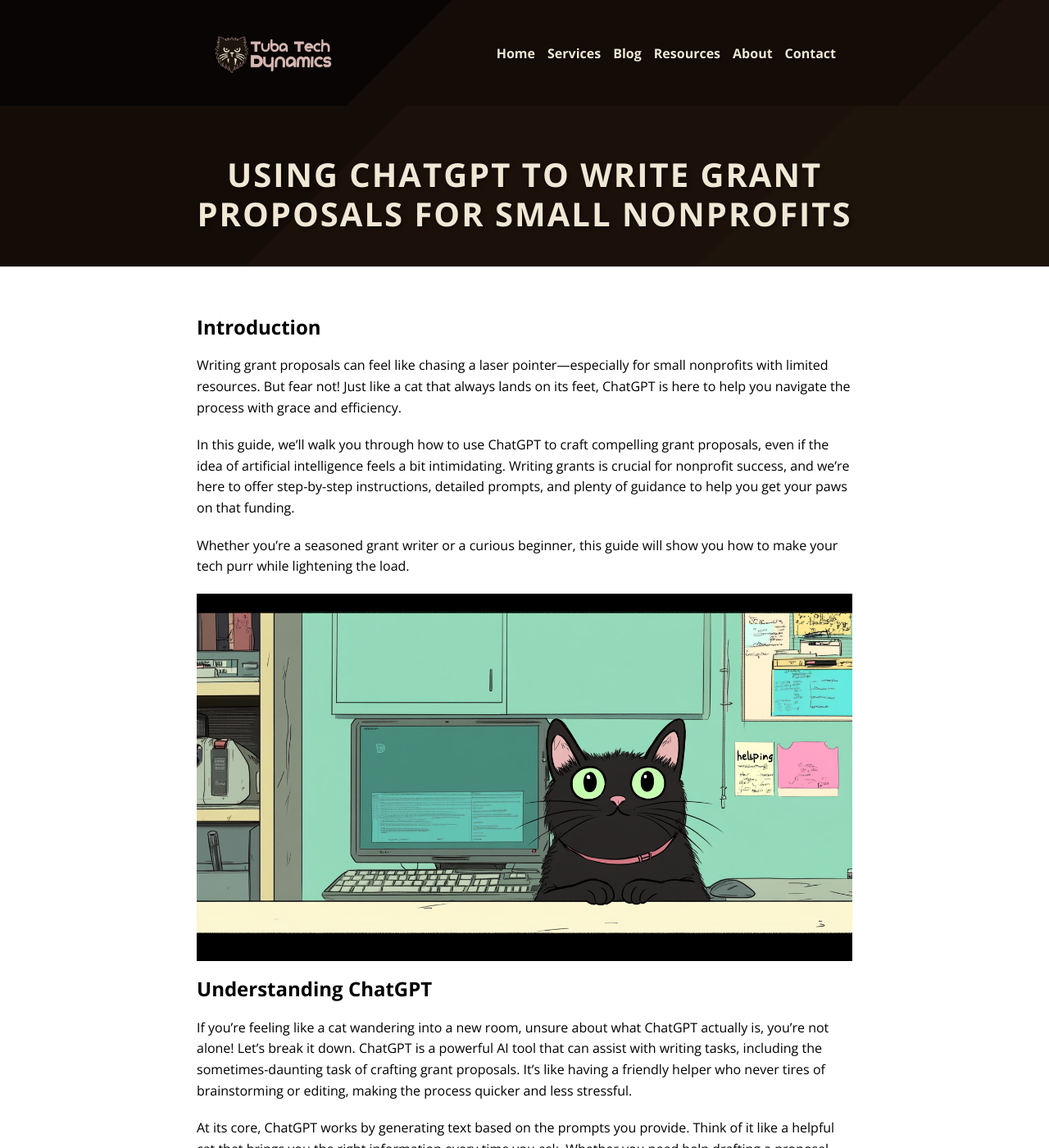
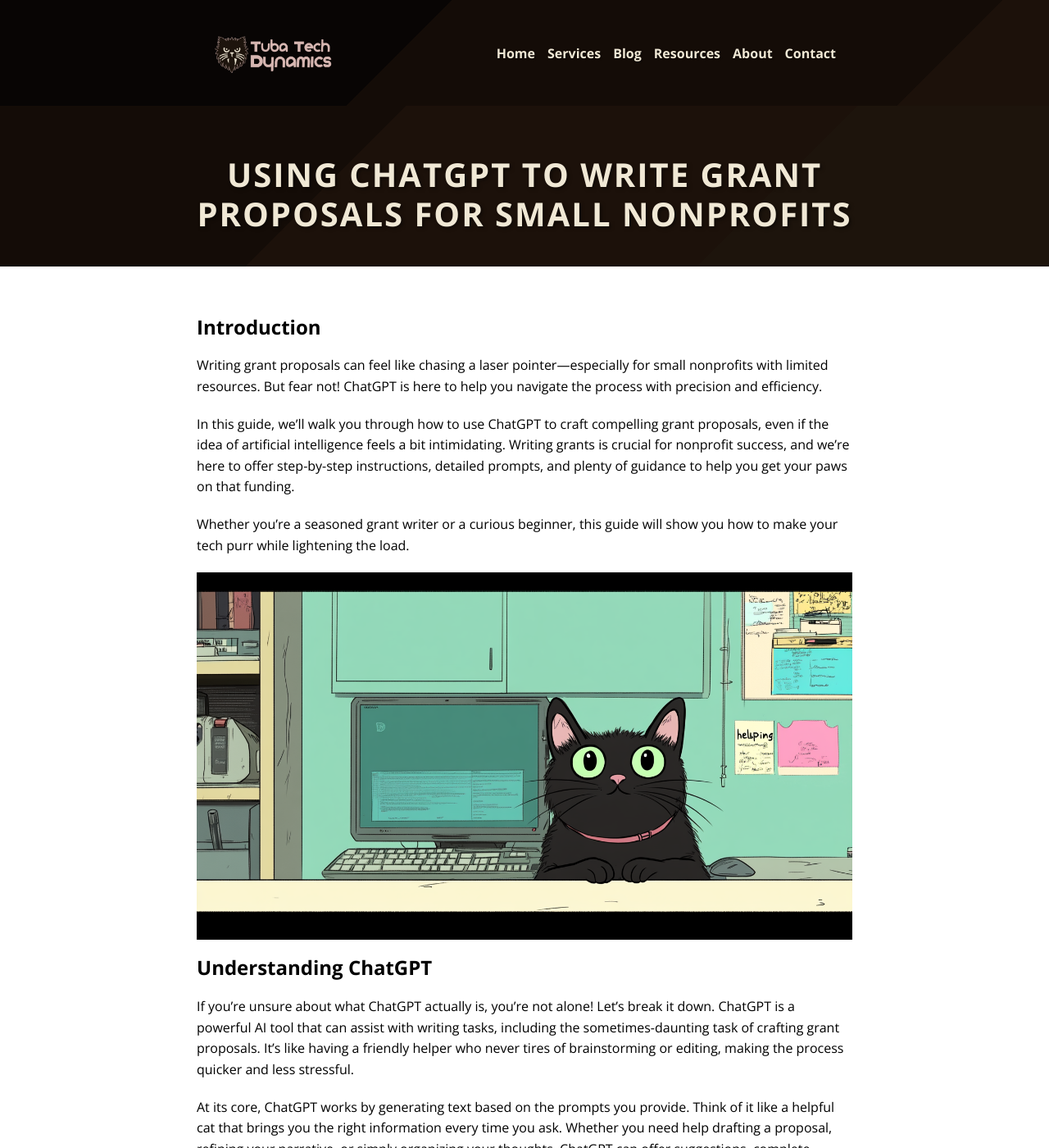
Before and after one commit to tubatechdynamics/offerings, a Jekyll site: the page built from resources/ai-grant-writing.md, in a window 1280 px wide and 1400 px high. Shown: the whole window at 82% size. Built offline with Jekyll 4.4.1, drawn with Linux system fonts in a browser that asks for light colours; some of the changed text lies outside the part shown.

Commit message:
remove bad cat jokes

```diff
--- a/resources/ai-grant-writing.md
+++ b/resources/ai-grant-writing.md
@@ -11,7 +11,7 @@
 
 ## Introduction
 
-Writing grant proposals can feel like chasing a laser pointer—especially for small nonprofits with limited resources. But fear not! Just like a cat that always lands on its feet, ChatGPT is here to help you navigate the process with grace and efficiency.
+Writing grant proposals can feel like chasing a laser pointer—especially for small nonprofits with limited resources. But fear not! ChatGPT is here to help you navigate the process with precision and efficiency.
 
 In this guide, we’ll walk you through how to use ChatGPT to craft compelling grant proposals, even if the idea of artificial intelligence feels a bit intimidating. Writing grants is crucial for nonprofit success, and we’re here to offer step-by-step instructions, detailed prompts, and plenty of guidance to help you get your paws on that funding.
 
@@ -21,7 +21,7 @@
 
 ## Understanding ChatGPT
 
-If you're feeling like a cat wandering into a new room, unsure about what ChatGPT actually is, you're not alone! Let’s break it down. ChatGPT is a powerful AI tool that can assist with writing tasks, including the sometimes-daunting task of crafting grant proposals. It’s like having a friendly helper who never tires of brainstorming or editing, making the process quicker and less stressful.
+If you're unsure about what ChatGPT actually is, you're not alone! Let’s break it down. ChatGPT is a powerful AI tool that can assist with writing tasks, including the sometimes-daunting task of crafting grant proposals. It’s like having a friendly helper who never tires of brainstorming or editing, making the process quicker and less stressful.
 
 At its core, ChatGPT works by generating text based on the prompts you provide. Think of it like a helpful cat that brings you the right information every time you ask. Whether you need help drafting a proposal, refining your narrative, or simply organizing your thoughts, ChatGPT can offer suggestions, complete sentences, or even create entire sections.
 
@@ -35,7 +35,7 @@
 
 ![A detailed checklist showing a nonprofit’s key information and grant requirements for ChatGPT preparation](/assets/images/resources/ai-grant-writing/u3343843948_A_nonprofit_manager_carefully_reviewing_documents_68e77e8a-8660-458d-91b7-213de24c629c_3.png)
 
-Additionally, be sure to collect any guidelines or requirements for the grant you’re applying for. This might include word limits, specific questions you need to answer, or formats to follow. The more precise information you feed into ChatGPT, the more tailored and useful its suggestions will be—just like a cat always knowing the perfect spot to nap!
+Additionally, be sure to collect any guidelines or requirements for the grant you’re applying for. This might include word limits, specific questions you need to answer, or formats to follow. The more precise information you provide to ChatGPT, the more tailored and useful its suggestions will be.
 
 ## Step-by-Step Guide to Writing Grant Proposals with ChatGPT
 
@@ -103,7 +103,7 @@
 
 ## Best Practices and Tips
 
-To get the best results from ChatGPT while writing your grant proposal, approach the process thoughtfully—like a cat carefully choosing the perfect perch.
+To get the best results from ChatGPT while writing your grant proposal, approach the process thoughtfully.
 
 - **Be Specific with Your Prompts**
 - **Refine and Experiment**
@@ -112,7 +112,7 @@
 
 ## Common Challenges and How to Overcome Them
 
-Just like a curious cat getting into mischief, you might encounter a few bumps when using ChatGPT to write your grant proposal. Here are some common challenges and how to tackle them:
+You might encounter a few challenges when using ChatGPT to write your grant proposal. Here are some common challenges and how to tackle them:
 
 - **Vague Responses**: If ChatGPT gives you a vague response, try to be more specific in your prompt. Include as many details as possible to give it clear direction. For example, instead of "Write a proposal," say "Write a 200-word problem statement about [specific issue]."
 
@@ -124,7 +124,7 @@
 
 ## Conclusion
 
-Writing a grant proposal may seem like a big challenge, but with ChatGPT by your side, it’s more manageable—like a cat gracefully navigating a room full of obstacles. By using detailed prompts, reviewing outputs, and refining your ideas, you can create a strong proposal that showcases the value of your nonprofit’s work.
+Writing a grant proposal may seem challenging, but with ChatGPT by your side, it becomes more manageable. By using detailed prompts, reviewing outputs, and refining your ideas, you can create a strong proposal that showcases the value of your nonprofit’s work.
 
 ## References
 
```
Also changed, not shown: _posts/2024-10-02-exploring-ai-chatbots.md (+1 -1 lines), about.md (+5 -5 lines).
